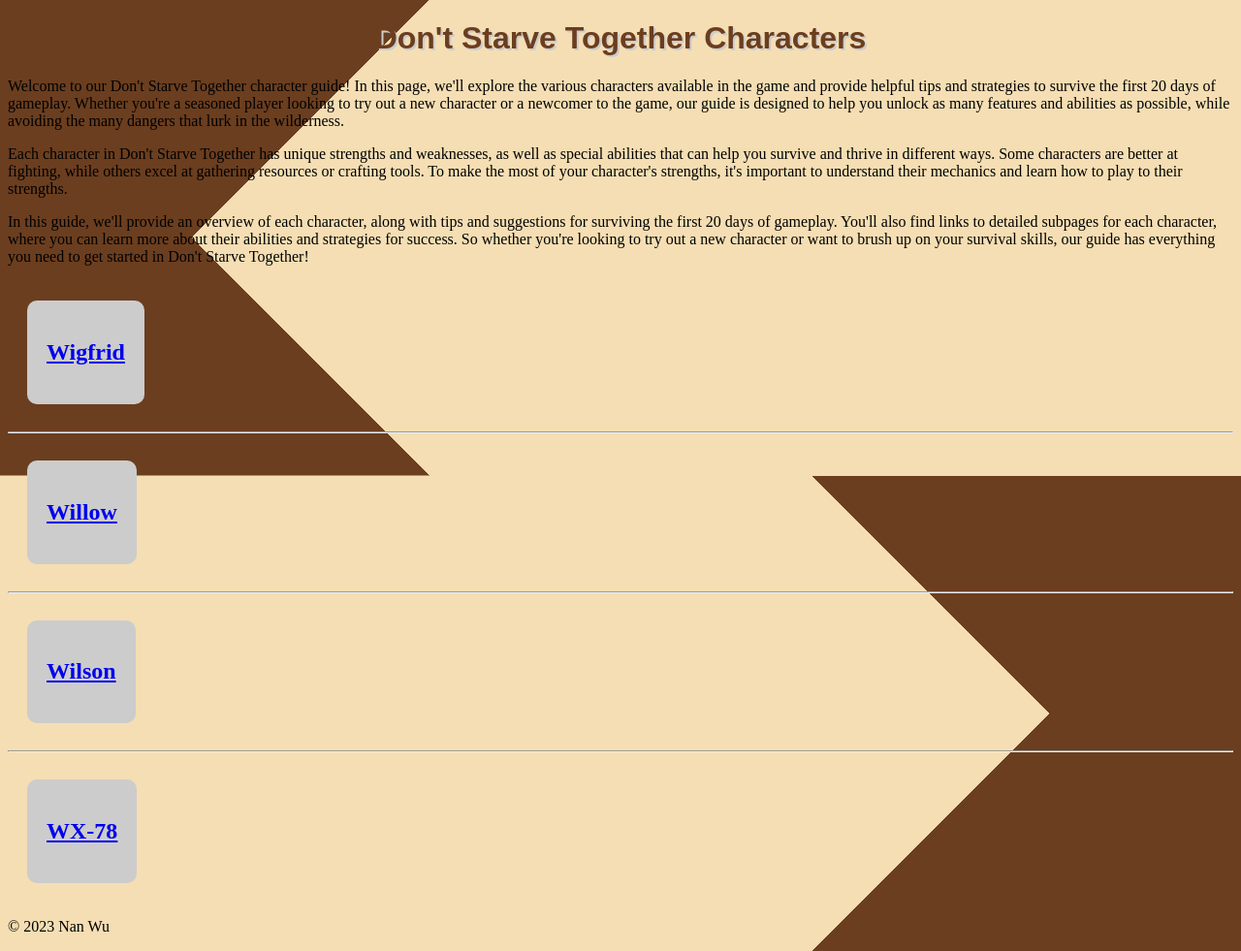
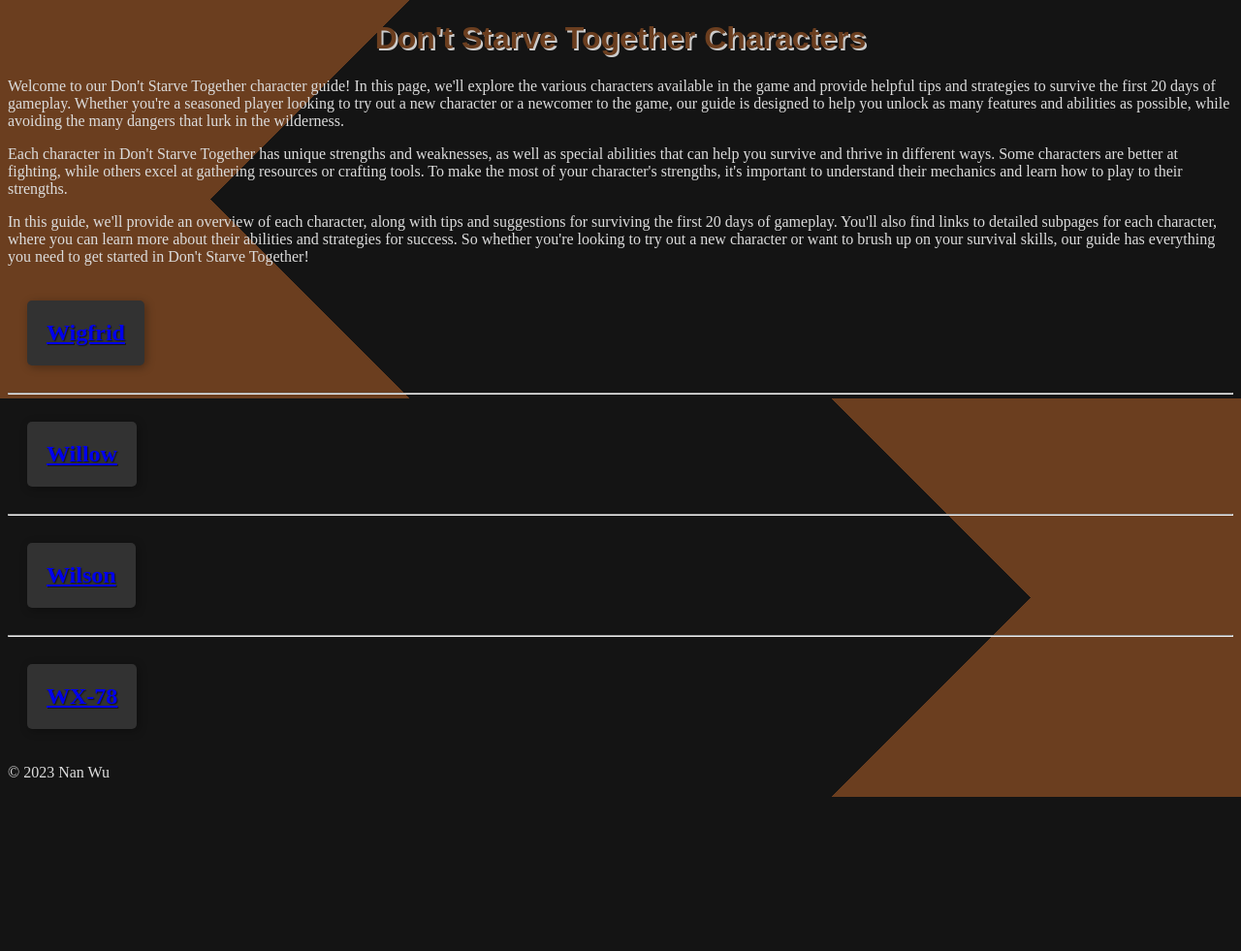
Before and after one commit to wooginawunan/gpt-web-notes, a Jekyll site: the page built from index.html, in a window 1280 px wide. Shown: the whole page at 97% size. Built offline with Jekyll 4.4.1, drawn with Linux system fonts in a browser that asks for light colours; after the commit the page ends 900 px from its top, so only the background shows below that.

Commit message:
Changed css

```diff
--- a/css/style.css
+++ b/css/style.css
@@ -1,5 +1,6 @@
 body {
-    background-color: #f5deb3;
+    background-color: #141414;
+    color: #dcdcdc;
     background-image: linear-gradient(135deg, #6b3e1f 25%, transparent 25%), linear-gradient(225deg, #6b3e1f 25%, transparent 25%), linear-gradient(315deg, #6b3e1f 25%, transparent 25%), linear-gradient(45deg, #6b3e1f 25%, transparent 25%);
     background-position: 0 0, 0 100%, 100% 100%, 100% 0;
     background-size: 100% 50%;
@@ -85,12 +86,26 @@
   }
 
   div {
-    background-color: #ccc;
-    border-radius: 10px;
+    background-color: #323232;
+    border-radius: 5px;
     padding: 20px;
     margin: 20px;
     display: inline-block;
     position: relative;
+    box-shadow: 2px 2px 10px rgba(0,0,0,0.3);
+    transition: all 0.2s ease-in-out;
+  }
+
+  div:hover {
+    transform: translateY(-5px);
+    box-shadow: 2px 2px 20px rgba(0,0,0,0.5);
+  }
+
+  div h2 {
+    margin: 0;
+    font-size: 24px;
+    font-weight: bold;
+    text-shadow: 1px 1px 1px rgba(0,0,0,0.5);
   }
 
   div p {
@@ -99,11 +114,15 @@
     top: 100%;
     left: 0;
     padding: 10px;
-    background-color: #333;
-    color: #fff;
+    background-color: #141414;
+    color: #dcdcdc;
     border-radius: 5px;
+    box-shadow: 2px 2px 10px rgba(0,0,0,0.3);
     z-index: 1;
     min-width: 200px;
+    text-shadow: 1px 1px 1px rgba(0,0,0,0.5);
+    font-size: 16px;
+    line-height: 1.2;
   }
 
   div:hover p {
```
